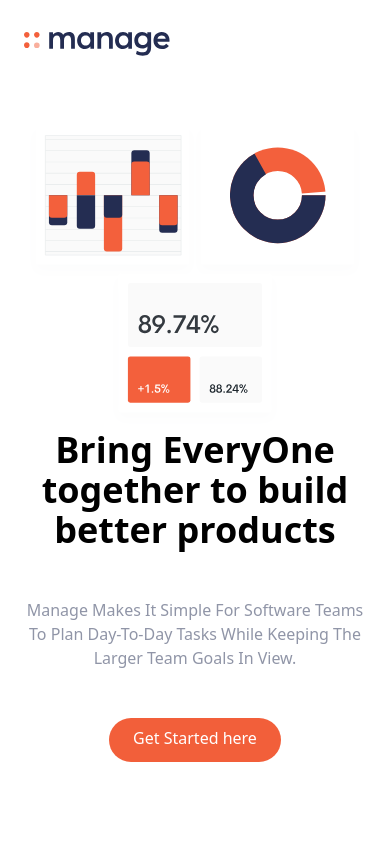
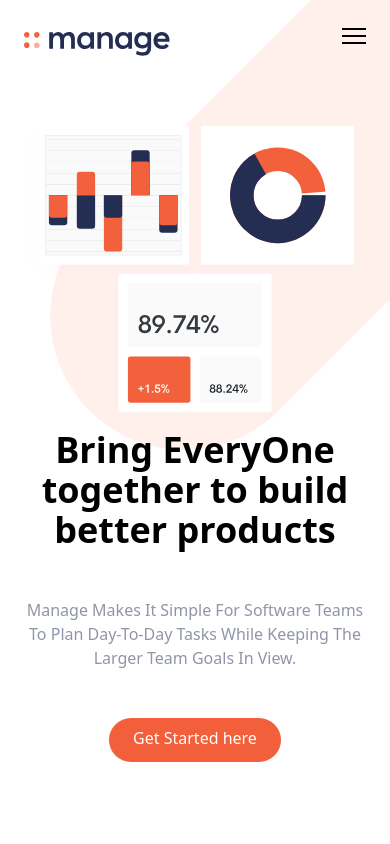
Before and after one commit to tamimhasan19702/tailwind-landing-page, a website: page index.html in a window 390 px wide. Shown: the top 844 px of the page. Drawn offline with Linux system fonts and the light colour scheme; files whose address does not match are found by name.

Commit message:
hamburger add

```diff
--- a/input.css
+++ b/input.css
@@ -1,3 +1,65 @@
 @tailwind base;
 @tailwind components;
 @tailwind utilities;
+
+body{
+    background-image: url("./img/bg-tablet-pattern.svg");
+    background-repeat: no-repeat;
+    background-size: 800px;
+    background-position: 90% -25%;
+}
+#cta{
+    background-image: url('./img/bg-simplify-section-desktop.svg');
+    background-repeat: no-repeat;
+}
+
+@media (max-width: 576px){
+    body{
+        background-position: 50px -50px;
+        background-size: 500px;
+    }
+    #cta{
+        background: url('./img/bg-simplify-section-mobile.svg');
+    }
+}
+
+.hamburger{
+    cursor: pointer;
+    width: 24px;
+    height: 24px;
+    transition: all 0.25s;
+    position: relative;
+}
+.hamburger-top,
+.hamburger-middle,
+.hamburger-bottom{
+    position: absolute;
+    top: 0;
+    left: 0;
+    width: 24px;
+    height: 2px;
+    background: #000;
+    transform: rotate(0);
+    transition: all 0.5s;
+}
+
+.hamburger-middle{
+    transform: translateY(7px);
+}
+.hamburger-bottom{
+    transform: translateY(14px);
+}
+.open{
+    transform: rotate(90deg);
+    transform: translateY(0px);
+}
+
+.open .hamburger-top{
+    transform: rotate(45deg) translateY(6px) translate(6px);
+}
+.open .hamburger-middle{
+    display: none;
+}
+.open .hamburger-bottom{
+    transform: rotate(-45deg) translateY(6px) translate(-6px);
+}
```
Also changed, not shown: css/main.css.
